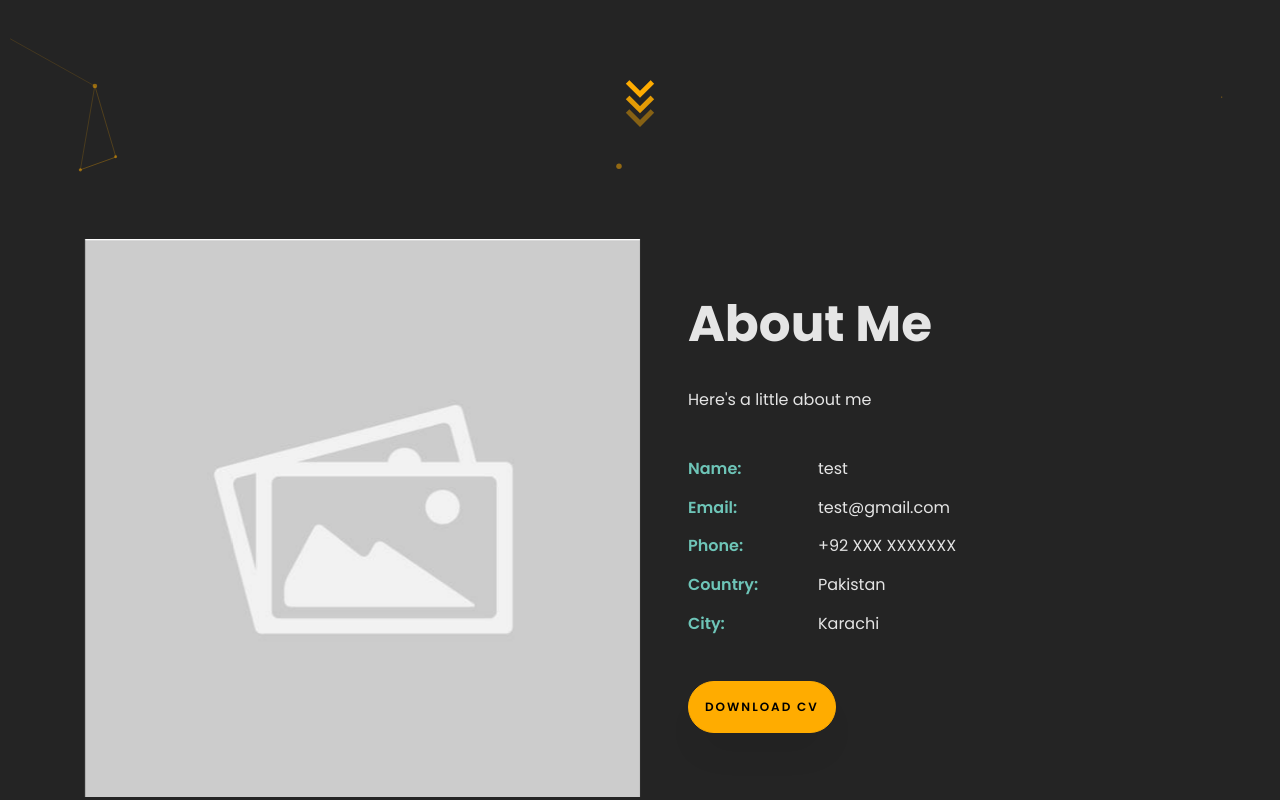
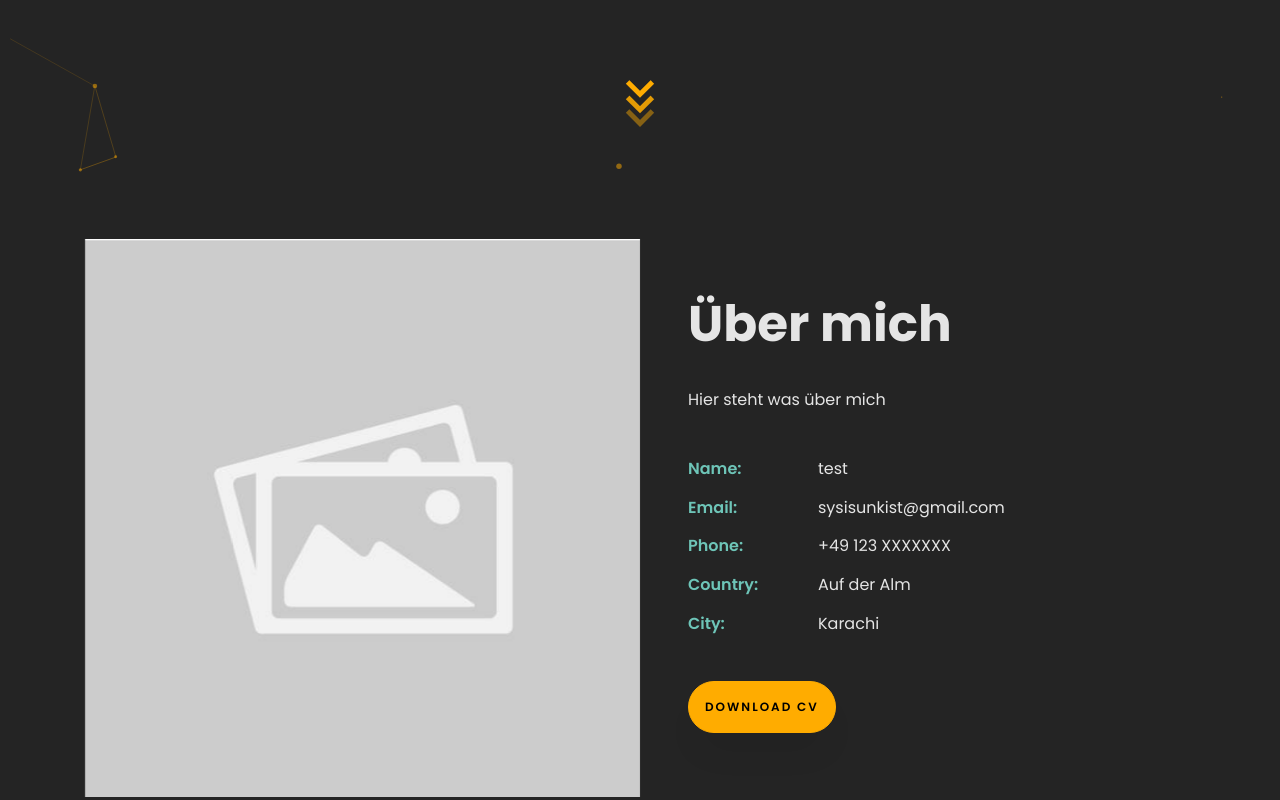
Before and after one commit to gebhardh/gebhardh.github.io, a plain HTML site: page index.html in a window 1280 px wide. Shown: the part 561-1361 px from the top of the page. Drawn offline with Linux system fonts and the light colour scheme; files whose address does not match are found by name.

Commit message:
Update index.html

```diff
--- a/index.html
+++ b/index.html
@@ -8,7 +8,7 @@
       content="width=device-width, initial-scale=1, shrink-to-fit=no"
     />
 
-    <meta property="og:title" content="Page Tile" />
+    <meta property="og:title" content="Susi Sunkist" />
     <meta property="og:description" content="Personal Site" />
 
     <link
@@ -122,18 +122,18 @@
           <div class="col-md-6 col-lg-6 pl-md-5 py-5">
             <div class="row justify-content-start pb-3">
               <div class="col-md-12 heading-section ftco-animate">
-                <h2 class="mb-4">About Me</h2>
-                <p>Here's a little about me</p>
+                <h2 class="mb-4">Über mich</h2>
+                <p>Hier steht was über mich</p>
                 <ul class="about-info mt-4 px-md-0 px-2">
                   <li class="d-flex"><span>Name:</span><span>test</span></li>
                   <li class="d-flex">
-                    <span>Email:</span><span>test@gmail.com</span>
+                    <span>Email:</span><span>sysisunkist@gmail.com</span>
                   </li>
                   <li class="d-flex">
-                    <span>Phone:</span><span>+92 XXX XXXXXXX</span>
+                    <span>Phone:</span><span>+49 123 XXXXXXX</span>
                   </li>
                   <li class="d-flex">
-                    <span>Country:</span> <span>Pakistan</span>
+                    <span>Country:</span> <span>Auf der Alm</span>
                   </li>
                   <li class="d-flex"><span>City:</span><span>Karachi</span></li>
                 </ul>
```
